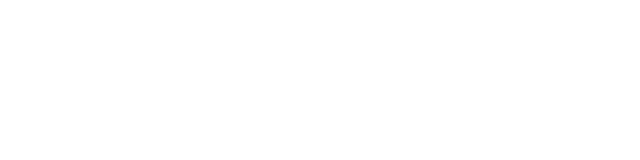
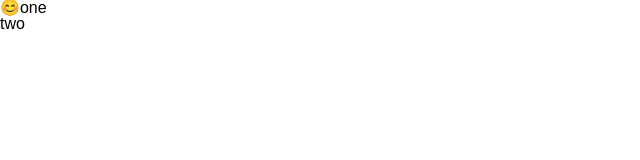
Before and after one commit to ezurno/react-todo, a React (Create React App) app: page / in a window 1280 px wide. Shown: the top 160 px of the page, without its empty margins (0-640 px from the left). Built offline with nearby package versions, Linux system fonts and the light colour scheme.

Commit message:
LEARN: how to use DND
1. dnd 는 props를 필요로 하며 props를 사용해 droppableProps와 draggalbeProps를 가져와서 사용 가능

2. dragHandleProps는 직접 드래그 해서 사용 할 tag에 지정

```diff
--- a/src/App.tsx
+++ b/src/App.tsx
@@ -1,7 +1,38 @@
 import { DragDropContext, Draggable, Droppable } from "react-beautiful-dnd";
 
 function App() {
-  return null;
+  const onDragEnd = () => {};
+  return (
+    <DragDropContext onDragEnd={onDragEnd}>
+      <div>
+        <Droppable droppableId="one">
+          {(magic) => (
+            <ul ref={magic.innerRef} {...magic.droppableProps}>
+              <Draggable draggableId="first" index={0}>
+                {(magic) => (
+                  <li ref={magic.innerRef} {...magic.draggableProps}>
+                    <span {...magic.dragHandleProps}>😊</span>
+                    one
+                  </li>
+                )}
+              </Draggable>
+              <Draggable draggableId="second" index={1}>
+                {(magic) => (
+                  <li
+                    ref={magic.innerRef}
+                    {...magic.draggableProps}
+                    {...magic.dragHandleProps}
+                  >
+                    two
+                  </li>
+                )}
+              </Draggable>
+            </ul>
+          )}
+        </Droppable>
+      </div>
+    </DragDropContext>
+  );
 }
 
 export default App;
```
